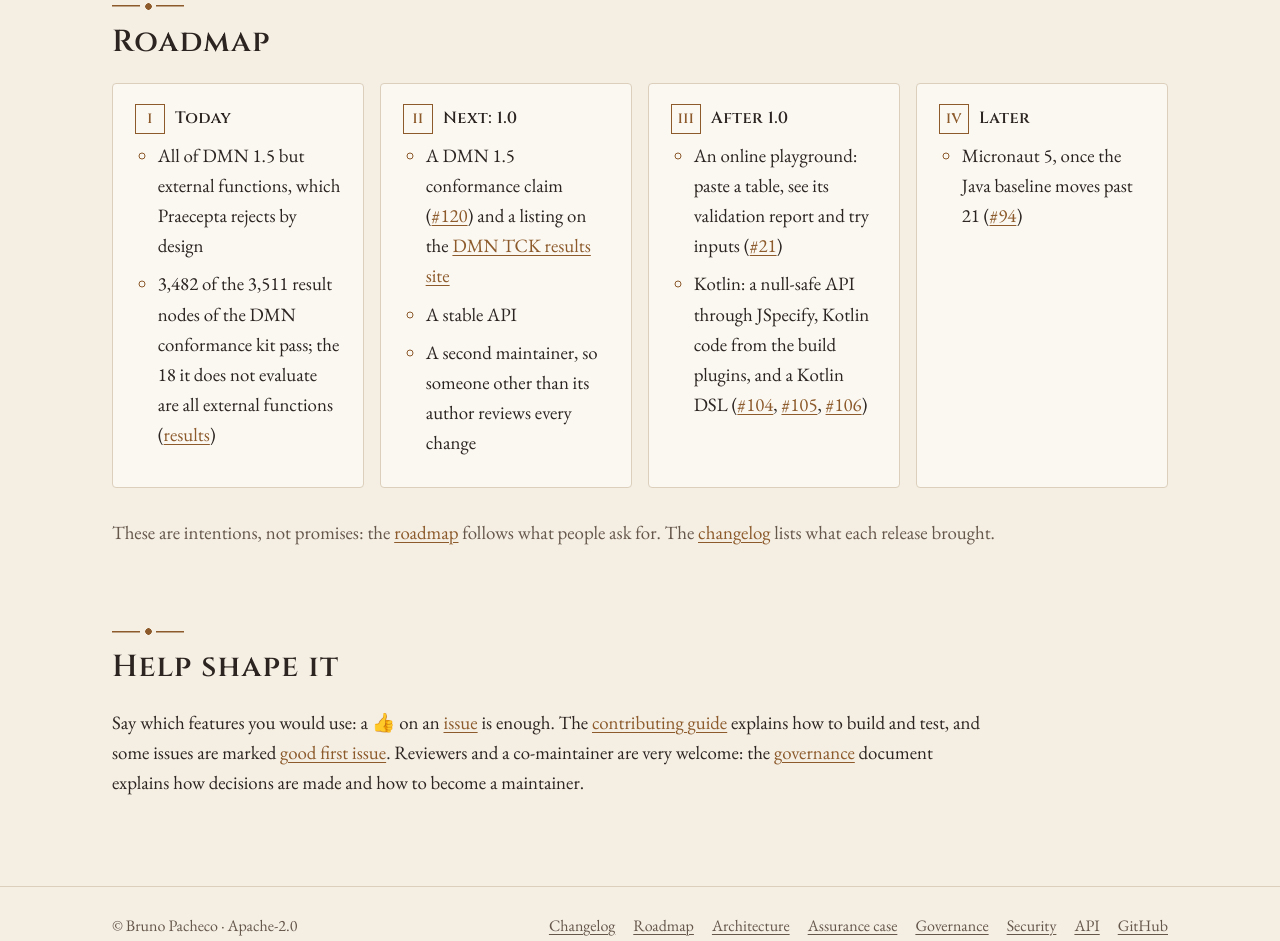
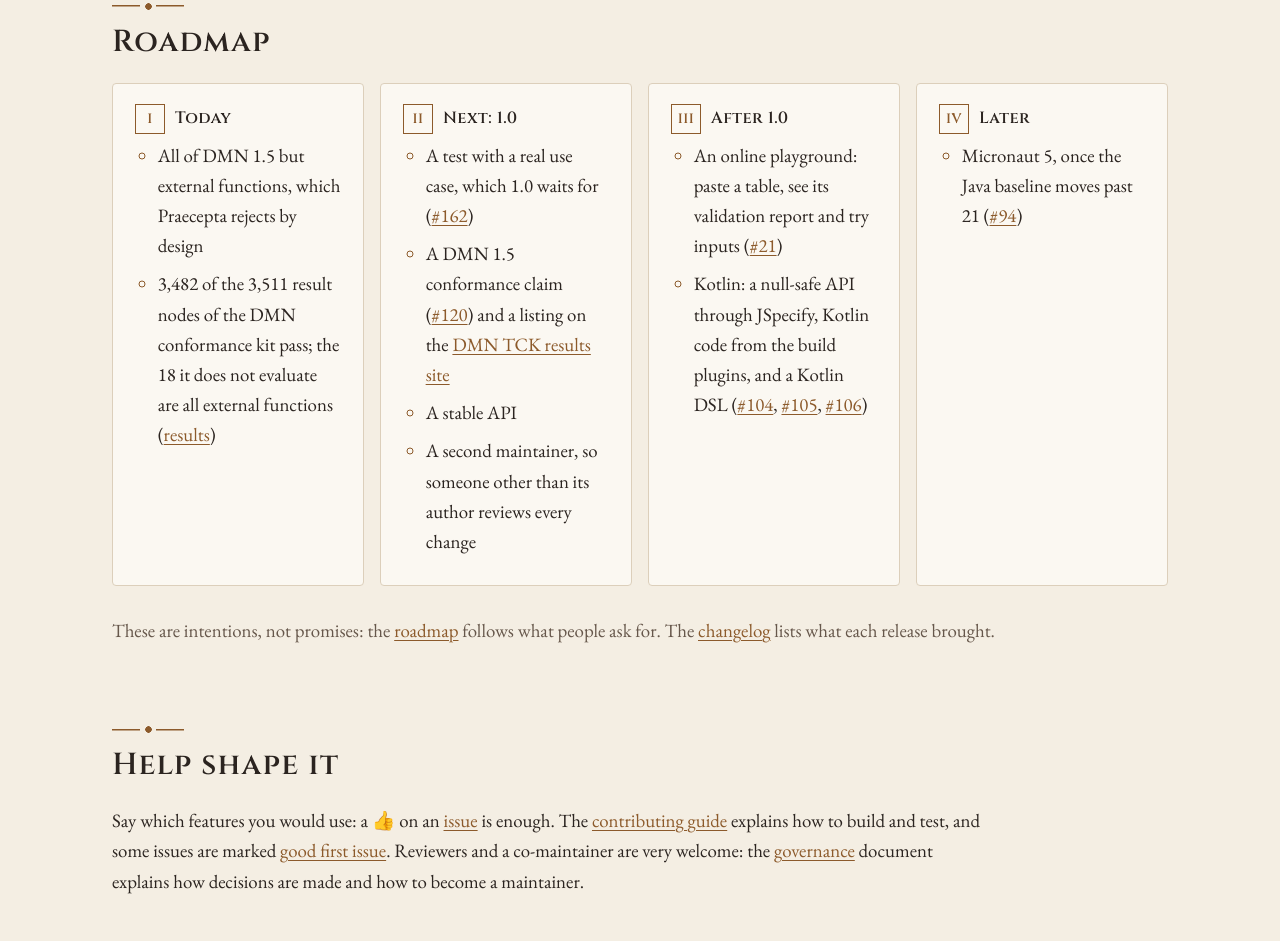
Before and after one commit to brunopacheco1/praecepta, a plain HTML site: page site/index.html in a window 1280 px wide. Shown: the part 6977-7918 px from the top of the page. Drawn offline with Linux system fonts and the light colour scheme.

Commit message:
Make a test with a real use case the condition for 1.0
Co-Authored-By: Claude Fable 5.2 <noreply@anthropic.com>

```diff
--- a/site/index.html
+++ b/site/index.html
@@ -475,6 +475,8 @@ discount.evaluate(Map.of("country", "PT", "age", "30"));   // [{tier=gold}]</cod
         <li>
           <h3>Next: 1.0</h3>
           <ul class="plain">
+            <li>A test with a real use case, which 1.0 waits for
+              (<a href="https://github.com/brunopacheco1/praecepta/issues/162">#162</a>)</li>
             <li>A DMN 1.5 conformance claim (<a href="https://github.com/brunopacheco1/praecepta/issues/120">#120</a>) and a listing on the
               <a href="https://dmn-tck.github.io/tck/">DMN TCK results site</a></li>
             <li>A stable API</li>
```
Also changed, not shown: 2 other files.
